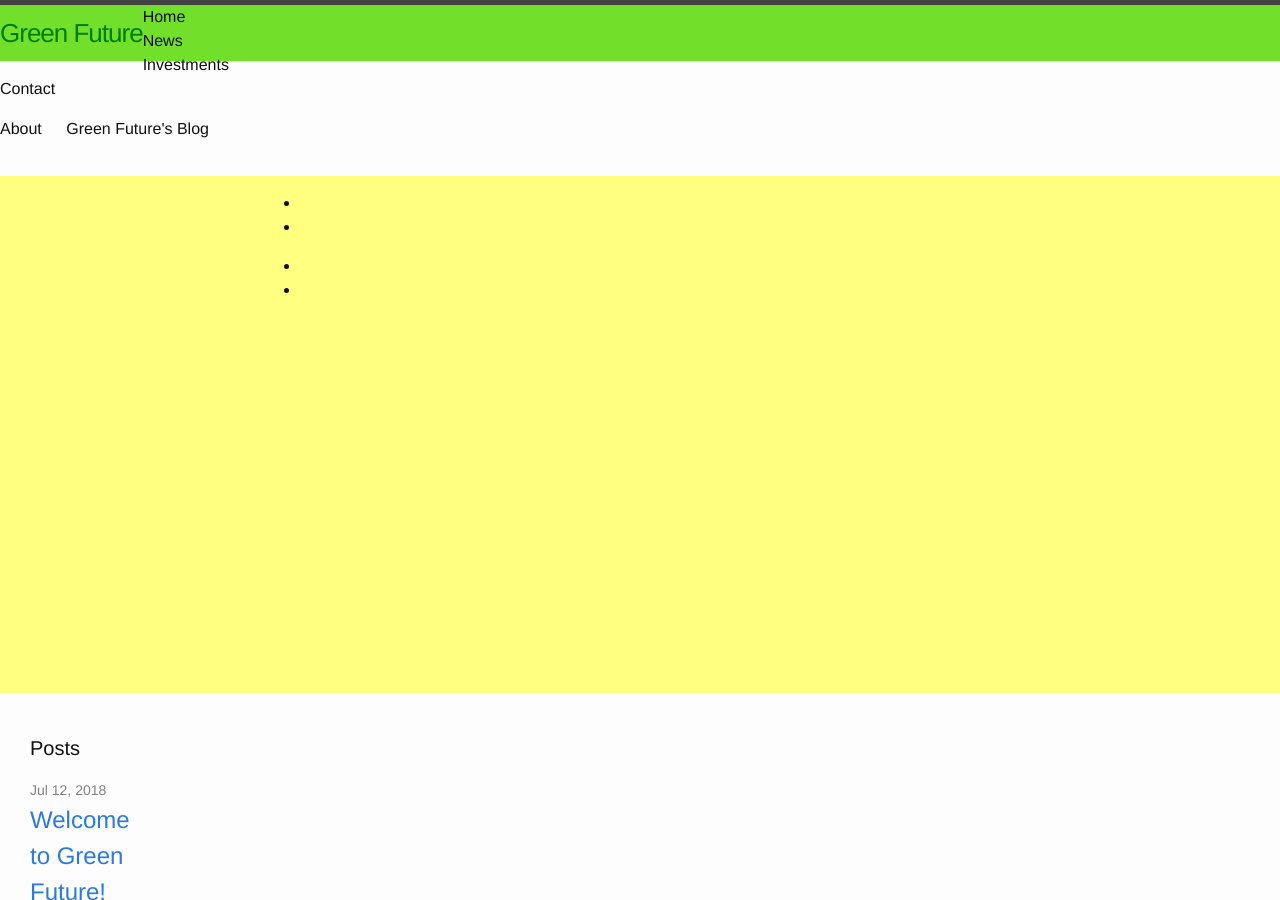
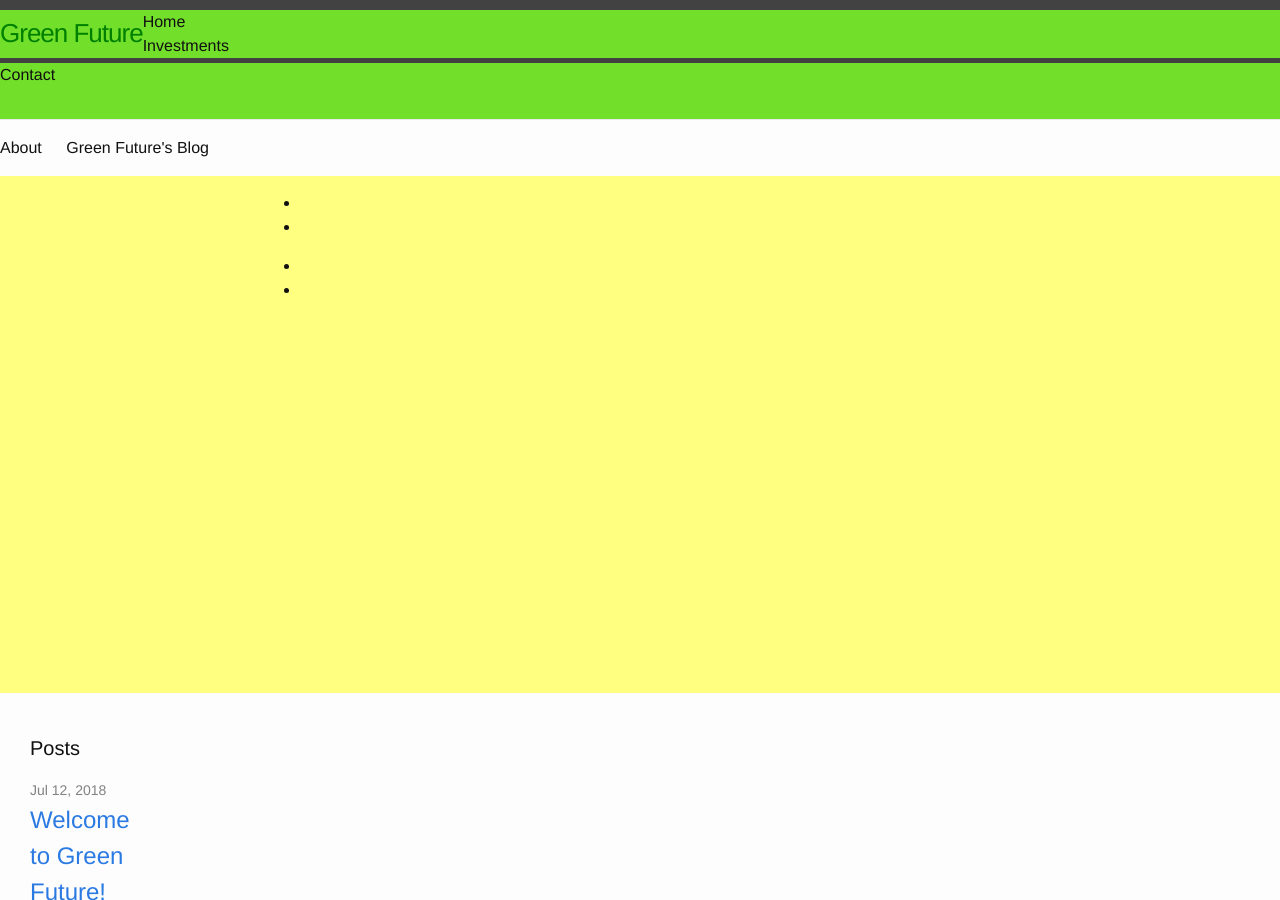
Before and after one commit to Paal-August/Paal-August.github.io, a Jekyll site: the page built from index.html, in a window 1280 px wide and 900 px high. Built offline with Jekyll 4.4.1, drawn with Linux system fonts in a browser that asks for light colours.

Commit message:
Update header.html

```diff
--- a/_includes/header.html
+++ b/_includes/header.html
@@ -4,10 +4,10 @@
 
     <a class="site-title" href="{{ site.baseurl }}/">{{ site.title }}</a>
 
-    <div class="site-menu">Home<div>
-    <div class="site-menu">News</div>
-    <div class="site-menu">Investments</div>
-    <div class="site-menu">Contact</div>
+    <div class="site-header">Home<div>
+    <div class="site-header>News</div>
+    <div class="site-header">Investments</div>
+    <div class="site-header">Contact</div>
 
     <nav class="site-nav">
       <a href="#" class="menu-icon">
```
